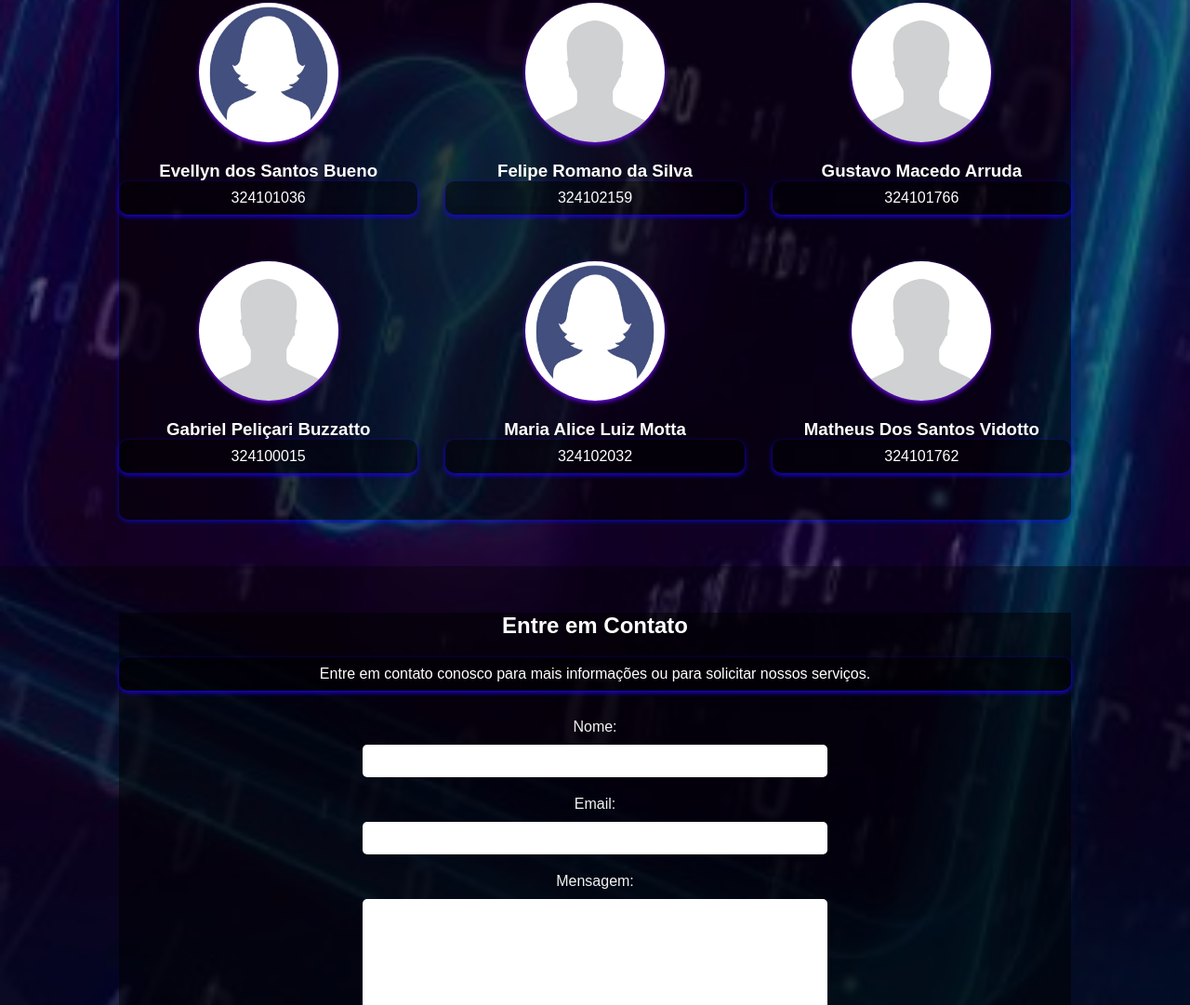
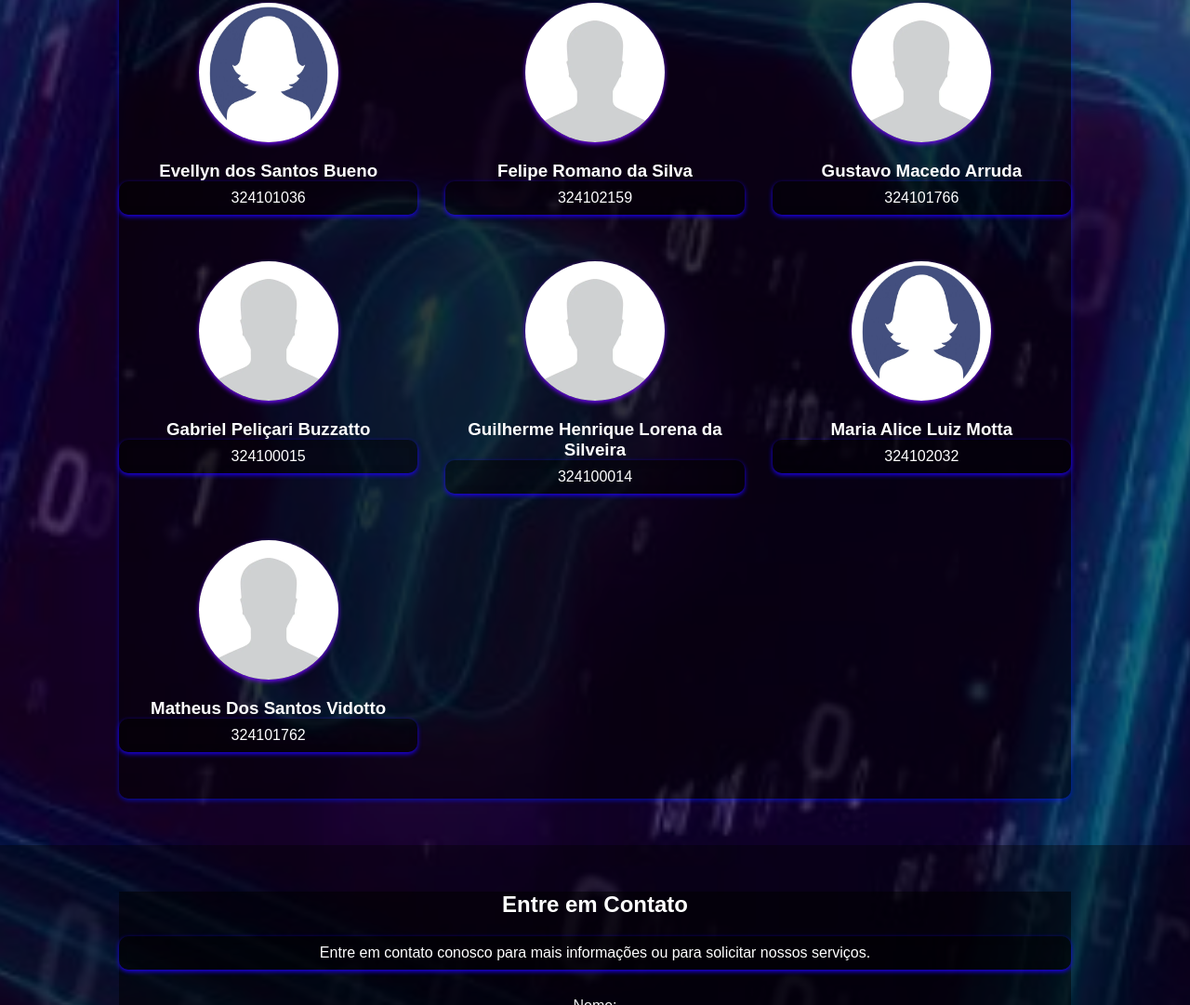
Before and after one commit to bnnx7/bnx7, a plain HTML site: page index.html in a window 1280 px wide. Shown: the part 1285-2366 px from the top of the page at 93% size. Drawn offline with Linux system fonts and the light colour scheme; a script that the page names is missing.

Commit message:
Update index.html

```diff
--- a/index.html
+++ b/index.html
@@ -105,6 +105,11 @@
                     <h3>Gabriel Peliçari Buzzatto </h3>
                     <p>324100015</p>
                 </div>
+                 <div class="team-member">
+                    <img src="foto/membros.jpg" alt="Membro da Equipe 3">
+                    <h3>Guilherme Henrique Lorena da Silveira </h3>
+                    <p>324100014</p>
+                </div>
                 <div class="team-member">
                     <img src="foto/mulher.jpg" alt="Membro da Equipe 3">
                     <h3>Maria Alice Luiz Motta  </h3>
```
